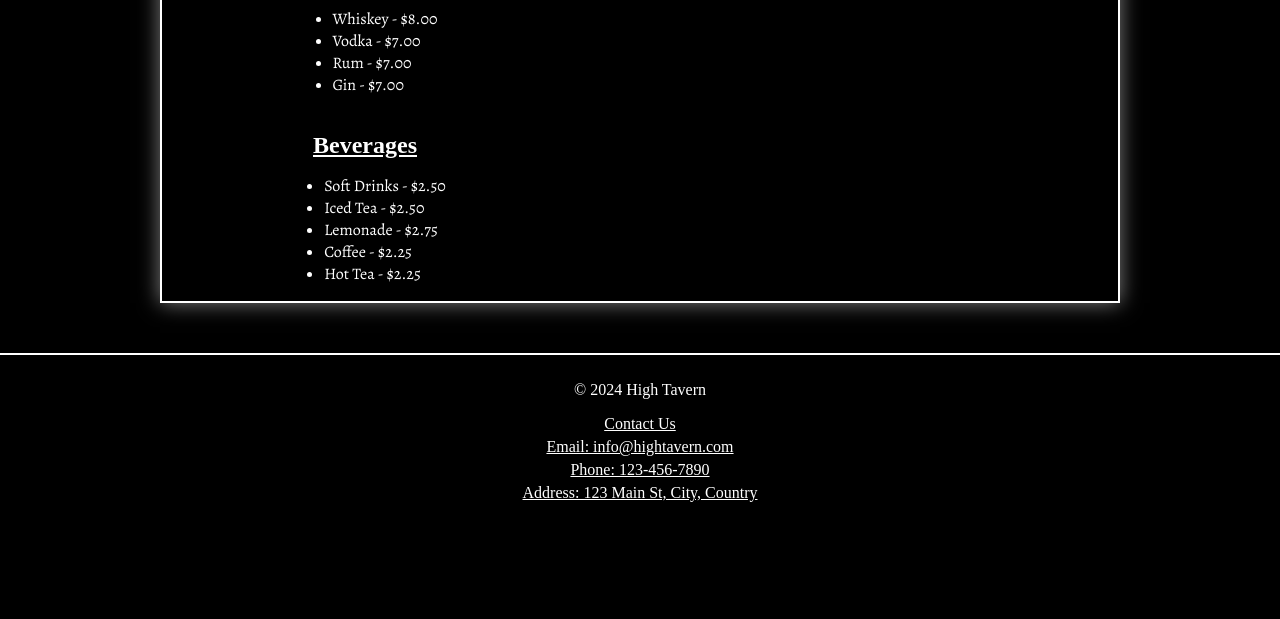
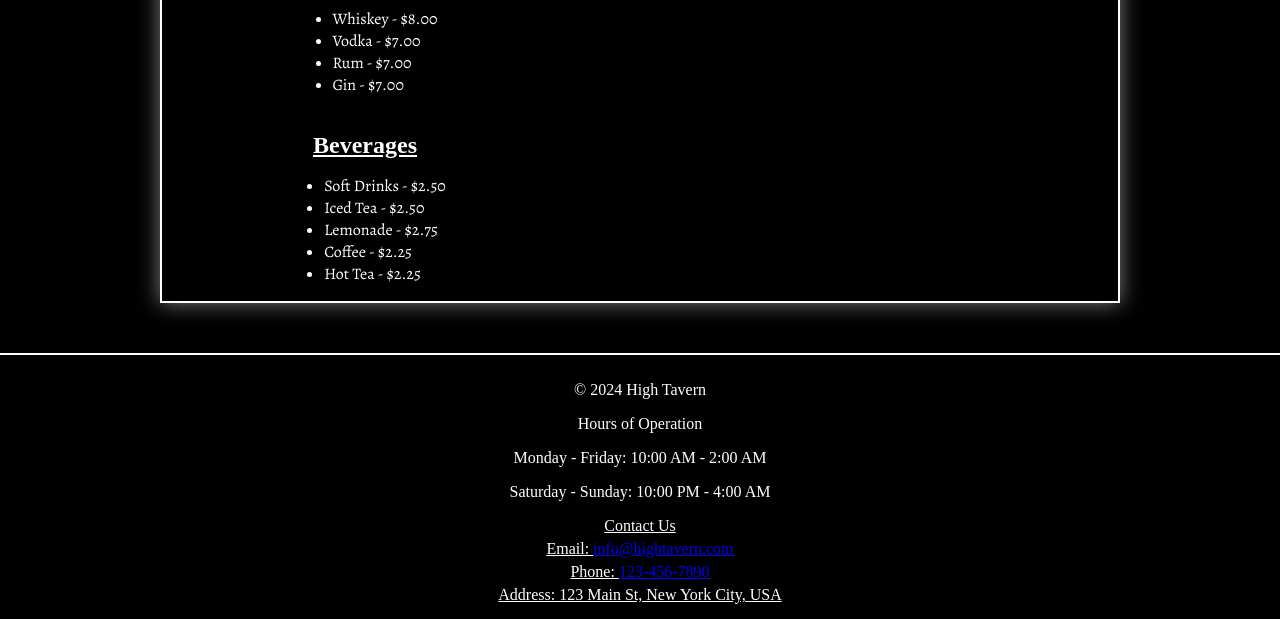
Before and after one commit to brandonvsq/restaurant-website, a plain HTML site: page menu.html in a window 1280 px wide. Shown: the part 1178-1797 px from the top of the page. Before the commit the page ends 1695 px from the top, so only its background shows below. Drawn offline with nearby package versions, Linux system fonts and the light colour scheme; a web font is replaced by a local one.

Commit message:
Update menu.html

```diff
--- a/menu.html
+++ b/menu.html
@@ -5,7 +5,6 @@
         <meta name="viewport" content="width=device-width, initial-scale=1.0">
         <title>High Tavern</title>
         <link rel="stylesheet" href="styles.css">
-        <link rel="icon" type="image/avif" href="images/logo.avif">
         <link rel="preconnect" href="https://fonts.googleapis.com">
         <link rel="preconnect" href="https://fonts.gstatic.com" crossorigin>
         <link href="https://fonts.googleapis.com/css2?family=Alegreya:ital,wght@0,400..900;1,400..900&family=IM+Fell+English:ital@0;1&display=swap" rel="stylesheet">
@@ -109,6 +108,7 @@
                             </ul>
                         </div>
                     </div>
+
                     <div class="drinks-image">
                         <img src="images/drinks.jpg" alt="">
                     </div>
@@ -119,11 +119,17 @@
         <footer>
             <div class="footer-content">
                 <p>&copy; 2024 High Tavern</p>
+                <div class="hours-of-operation">
+                    <p class="footer-title">Hours of Operation</p>
+                    <p>Monday - Friday: 10:00 AM - 2:00 AM</p>
+                    <p>Saturday - Sunday: 10:00 PM - 4:00 AM</p>
+                </div>
+
                 <div class="contact-info">
-                    <p>Contact Us</p>
-                    <p>Email: info@hightavern.com</p>
-                    <p>Phone: 123-456-7890</p>
-                    <p>Address: 123 Main St, City, Country</p>
+                    <p class="footer-title">Contact Us</p>
+                    <p>Email: <a href="mailto:info@hightavern.com">info@hightavern.com</a></p>
+                    <p>Phone: <a href="tel:123-456-7890">123-456-7890</a></p>
+                    <p>Address: 123 Main St, New York City, USA</p>
                 </div>
             </div>
         </footer>
```
